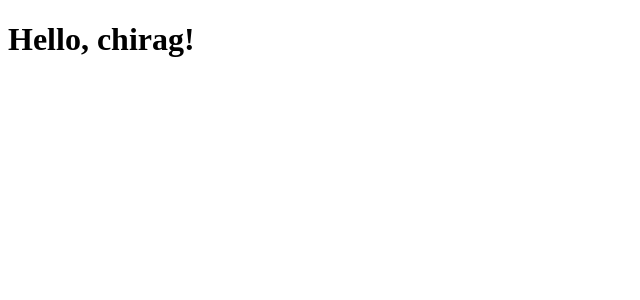
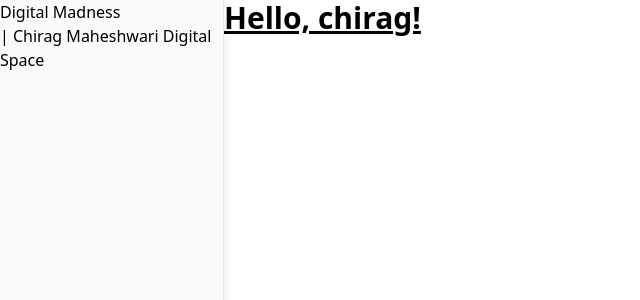
Before and after one commit to chirag1992m/profile_vs_code, a Next.js app: page / in a window 1280 px wide. Shown: the top 300 px of the page, without its empty margins (0-640 px from the left). Built offline with nearby package versions, Linux system fonts and the light colour scheme.

Commit message:
Basic setting up of page and its components with a sidebar

```diff
--- /dev/null
+++ b/app/components/page.tsx
@@ -0,0 +1,11 @@
+import React from "react";
+
+export default function SideBar() {
+    return (
+        <>
+            <nav className="absolute inset-y-0 left-0 translate-x-0 shadow-lg 3xl:w-80 z-30 flex h-full max-h-screen min-h-screen w-3/4 flex-none transform flex-col overflow-y-auto border-r border-gray-150 bg-white pb-10 transition duration-200 ease-in-out dark:border-gray-800 dark:bg-gray-900 sm:w-1/2 sm:pb-0 md:w-1/3 lg:relative lg:z-auto lg:w-56 lg:translate-x-0 lg:bg-gray-50 lg:dark:bg-gray-900 2xl:w-72">
+                Digital Madness <br></br> | Chirag Maheshwari Digital Space
+            </nav>
+        </>
+    )
+}
--- /dev/null
+++ b/app/global.css
@@ -0,0 +1 @@
+@import "./styles/tailwind.css";
--- a/app/layout.tsx
+++ b/app/layout.tsx
@@ -1,4 +1,6 @@
 import React from 'react';
+import './global.css';
+import SideBar from './components/page';
 
 
 export default function RootLayout({
@@ -8,7 +10,12 @@ export default function RootLayout({
   }) {
     return (
       <html lang="en">
-        <body>{children}</body>
+        <body>
+          <div className='relative flex h-full min-h-screen w-full'>
+            <SideBar />
+            {children}
+          </div>
+        </body>
       </html>
     )
   }
--- a/app/page.tsx
+++ b/app/page.tsx
@@ -1,5 +1,9 @@
 import React from "react";
 
 export default function Page() {
-    return <h1>Hello, chirag!</h1>
+    return (
+    <h1 className="text-3xl font-bold underline">
+        Hello, chirag!
+    </h1>
+    )
 }
--- /dev/null
+++ b/app/styles/tailwind.css
@@ -0,0 +1,3 @@
+@tailwind base;
+@tailwind components;
+@tailwind utilities;
--- /dev/null
+++ b/postcss.config.js
@@ -0,0 +1,6 @@
+module.exports = {
+  plugins: {
+    tailwindcss: {},
+    autoprefixer: {},
+  },
+}
--- /dev/null
+++ b/tailwind.config.js
@@ -0,0 +1,10 @@
+/** @type {import('tailwindcss').Config} */
+module.exports = {
+  content: [
+    "./app/**/*.{js,ts,jsx,tsx,mdx}",
+  ],
+  theme: {
+    extend: {},
+  },
+  plugins: [],
+}
```
Also changed, not shown: package.json (+13 -0 lines), 1 other file (tests, documents, lock files or other folders).
